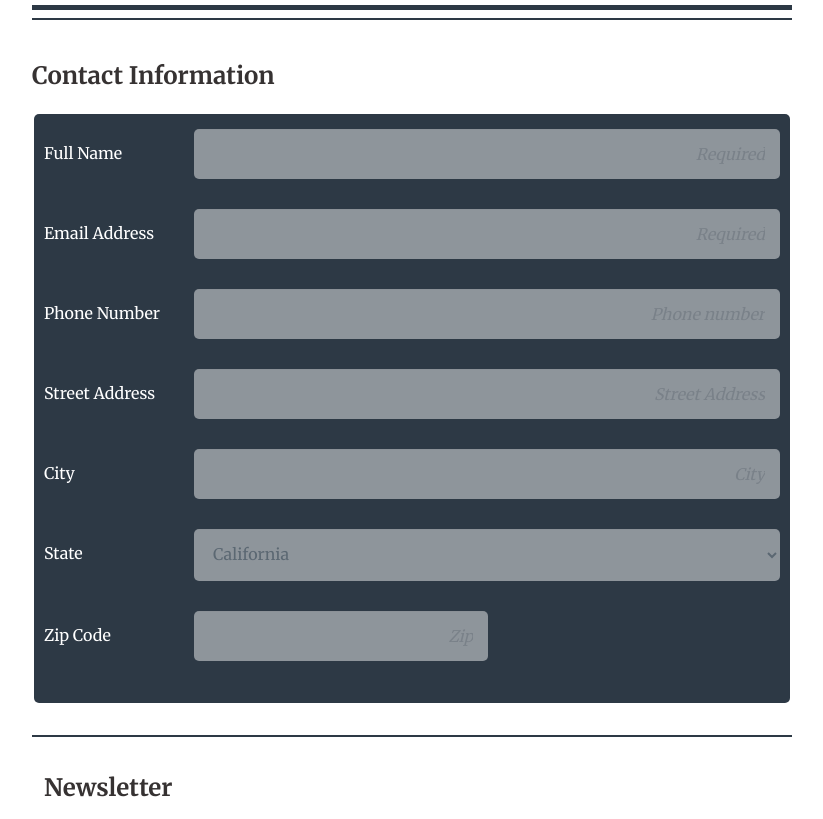
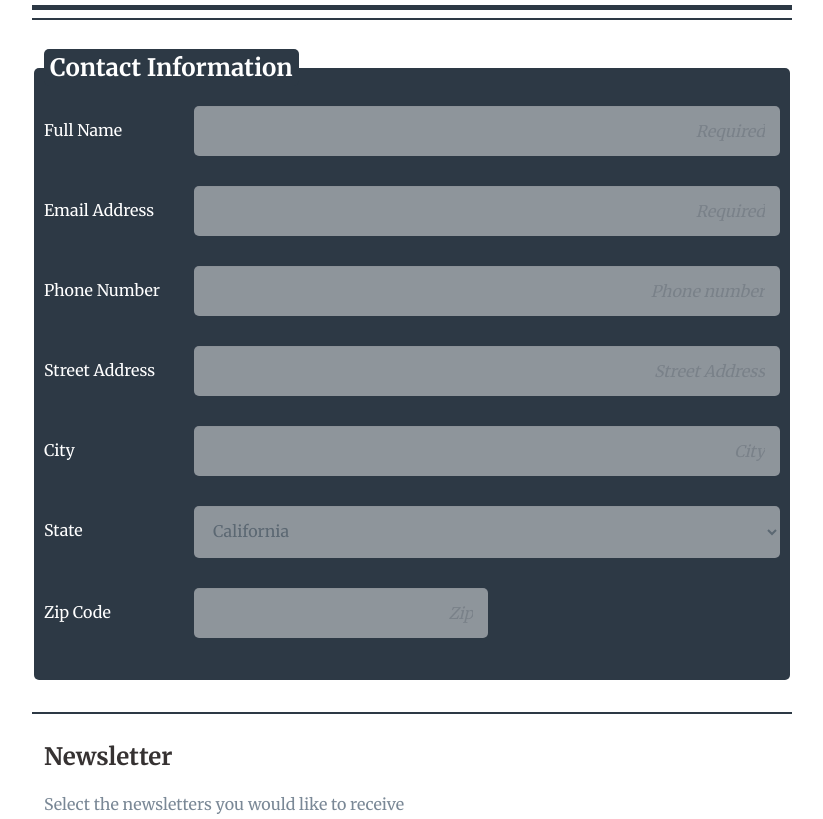
Before and after one commit to marcuspgraham/techdegree-project-3, a plain HTML site: page index.html in a window 1280 px wide. Shown: the part 277-1096 px from the top of the page, without its empty margins (228-1051 px from the left). Drawn offline with Linux system fonts and the light colour scheme.

Commit message:
4th commit 24/06/20

```diff
--- a/css/styles.css
+++ b/css/styles.css
@@ -16,13 +16,25 @@ a {
 	text-decoration: none;
 }
 
+.contact {
+    font-size: 1.5em;
+    margin-bottom: 50px;
+    font-weight: 700;
+    background-color: rgb(45, 57, 69);
+    color: #fff;
+    padding: 3px 6px;
+    border-radius: 5px;
+}
+
+.contact2 {
+    font-size: 1.5em;
+    font-weight: 700;
+}
+
 h1 {
     text-align: center;
 }
 
-h2 {
-    text-align: left;
-}
 
 p {
     text-align: center;
@@ -59,7 +71,8 @@ label {
 }
 
 .form1 {
-    padding-top: 15px;
+    margin-top: 30px;
+    padding-top: 20px;
     background-color: rgb(45, 57, 69);
 }
 
@@ -82,6 +95,7 @@ label {
 /* ---- Page Elements ---- */
 
 fieldset {
+    margin-top: 25px;
     border: 0;
 }
 
--- a/index.html
+++ b/index.html
@@ -25,15 +25,11 @@
         <hr style="height:5px;border-width:0;color:rgb(45, 57, 69);background-color:rgb(45, 57, 69)">
         <hr style="height:2px;border-width:0;color:rgb(45, 57, 69);background-color:rgb(45, 57, 69)">
 
-        <div class="Contact">
-            <h2>Contact Information</h2>
-        </div>
+        <form action="index.html" method="post">
 
-            <form action="index.html" method="post">
+        <fieldset class="form1">
 
-            <fieldset class="form1">
-
-                <legend><span class="number"></span></legend>
+                <legend><span class="contact">Contact Information</span></legend>
 
                 <ul>
                 <li class="form-group">
@@ -71,21 +67,15 @@
                 </li>
                 </ul>
 
-            </fieldset>
+        </fieldset>
 
 
         <br>
         <hr style="height:2px;border-width:0;color:rgb(45, 57, 69);background-color:rgb(45, 57, 69)">
 
-
         <fieldset>
 
-                <legend><span class="number"></span></legend>
-
-
-            <div>
-                <h2>Newsletter</h2>
-            </div>
+            <legend><span class="contact2">Newsletter</span></legend>
 
             <label>Select the newsletters you would like to receive</label><br>
 
```
Also changed, not shown: 1 other file.
